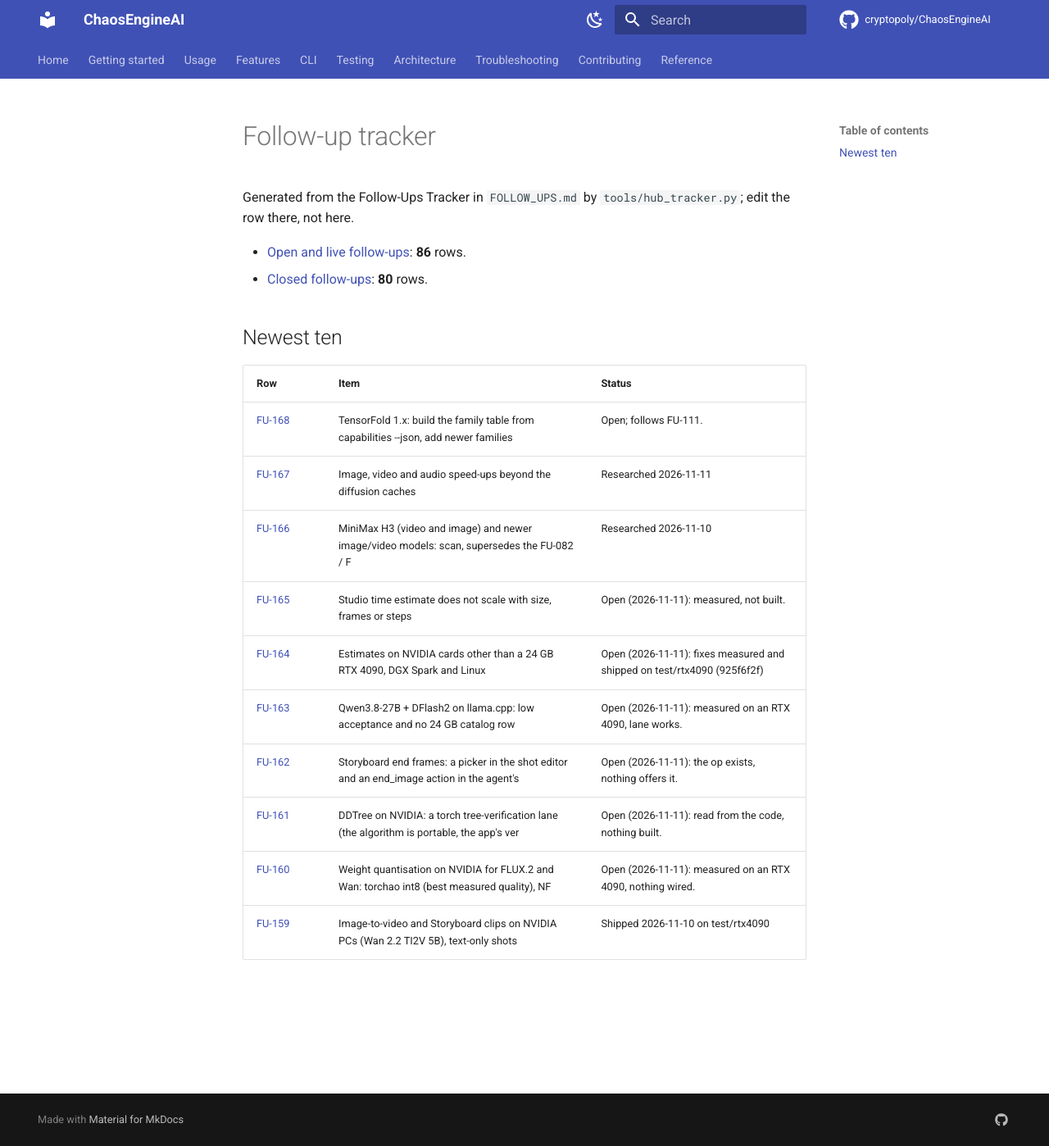
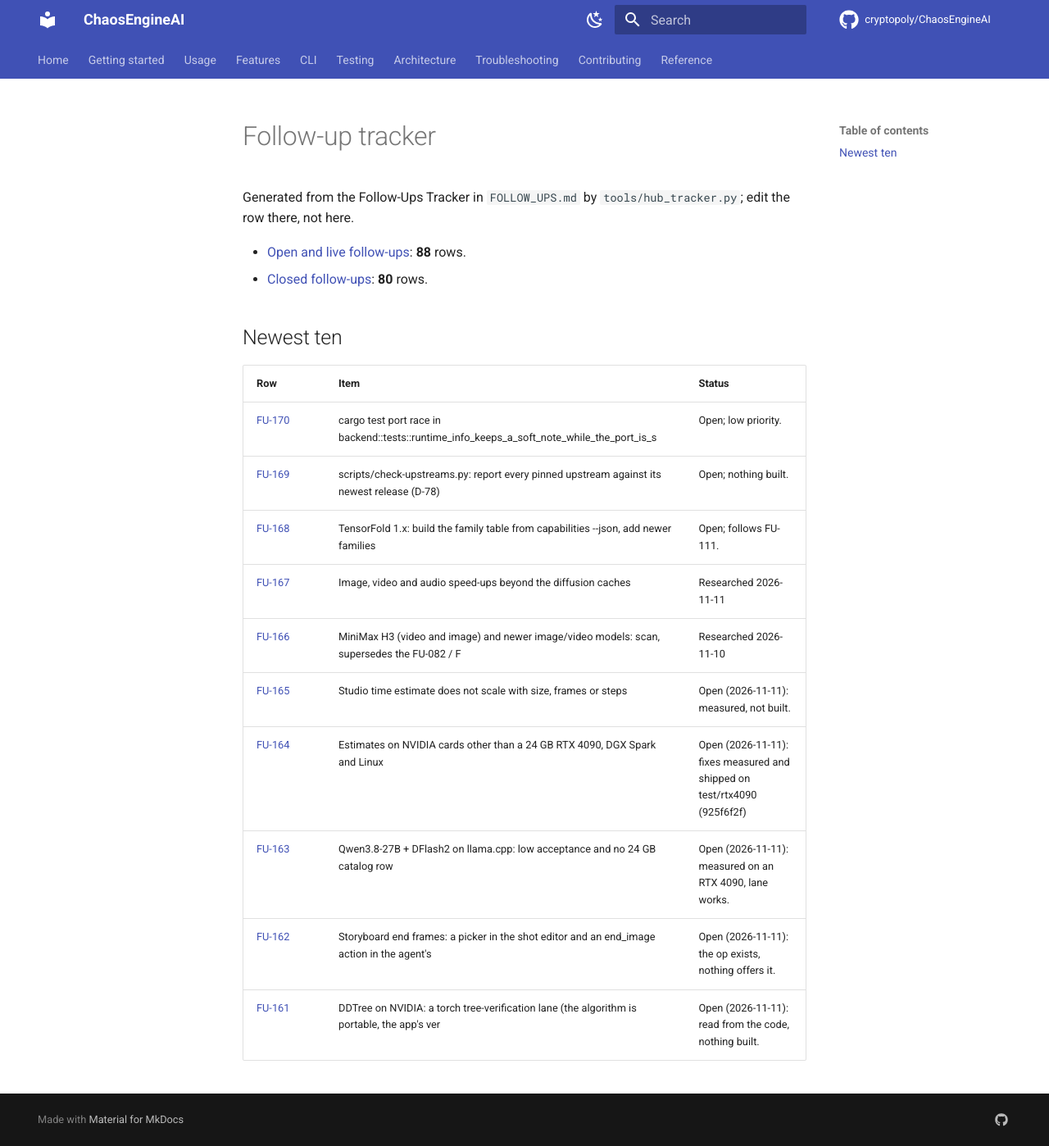
Before and after one commit to cryptopoly/ChaosEngineAI, an MkDocs documentation site: the page built from docs/hub/tracker/README.md, in a window 1280 px wide and 1398 px high. Shown: the whole window at 82% size. Built offline with MkDocs 1.6.1 and Material for MkDocs 9.7.7, drawn with Linux system fonts in a browser that asks for light colours; comment, search, counter and statistics services are not loaded.

Commit message:
docs: D-78 and FU-169 (automate the upstream freshness check), FU-170 (cargo test port race)

```diff
--- a/docs/hub/tracker/README.md
+++ b/docs/hub/tracker/README.md
@@ -8,13 +8,15 @@ summary: Every FU row from FOLLOW_UPS.md, split into open and closed.
 
 Generated from the Follow-Ups Tracker in `FOLLOW_UPS.md` by `tools/hub_tracker.py`; edit the row there, not here.
 
-- [Open and live follow-ups](open.md): **86** rows.
+- [Open and live follow-ups](open.md): **88** rows.
 - [Closed follow-ups](closed.md): **80** rows.
 
 ## Newest ten
 
 | Row | Item | Status |
 |---|---|---|
+| [FU-170](open.md) | cargo test port race in backend::tests::runtime_info_keeps_a_soft_note_while_the_port_is_s | Open; low priority. |
+| [FU-169](open.md) | scripts/check-upstreams.py: report every pinned upstream against its newest release (D-78) | Open; nothing built. |
 | [FU-168](open.md) | TensorFold 1.x: build the family table from capabilities --json, add newer families | Open; follows FU-111. |
 | [FU-167](open.md) | Image, video and audio speed-ups beyond the diffusion caches | Researched 2026-11-11 |
 | [FU-166](open.md) | MiniMax H3 (video and image) and newer image/video models: scan, supersedes the FU-082 / F | Researched 2026-11-10 |
@@ -23,5 +25,3 @@ Generated from the Follow-Ups Tracker in `FOLLOW_UPS.md` by `tools/hub_tracker.p
 | [FU-163](open.md) | Qwen3.8-27B + DFlash2 on llama.cpp: low acceptance and no 24 GB catalog row | Open (2026-11-11): measured on an RTX 4090, lane works. |
 | [FU-162](open.md) | Storyboard end frames: a picker in the shot editor and an end_image action in the agent's  | Open (2026-11-11): the op exists, nothing offers it. |
 | [FU-161](open.md) | DDTree on NVIDIA: a torch tree-verification lane (the algorithm is portable, the app's ver | Open (2026-11-11): read from the code, nothing built. |
-| [FU-160](open.md) | Weight quantisation on NVIDIA for FLUX.2 and Wan: torchao int8 (best measured quality), NF | Open (2026-11-11): measured on an RTX 4090, nothing wired. |
-| [FU-159](open.md) | Image-to-video and Storyboard clips on NVIDIA PCs (Wan 2.2 TI2V 5B), text-only shots | Shipped 2026-11-10 on test/rtx4090 |
```
Also changed, not shown: FOLLOW_UPS.md (+2 -0 lines), docs/hub/decisions.md (+1 -0 lines), docs/hub/tracker/open.md (+19 -1 lines).
